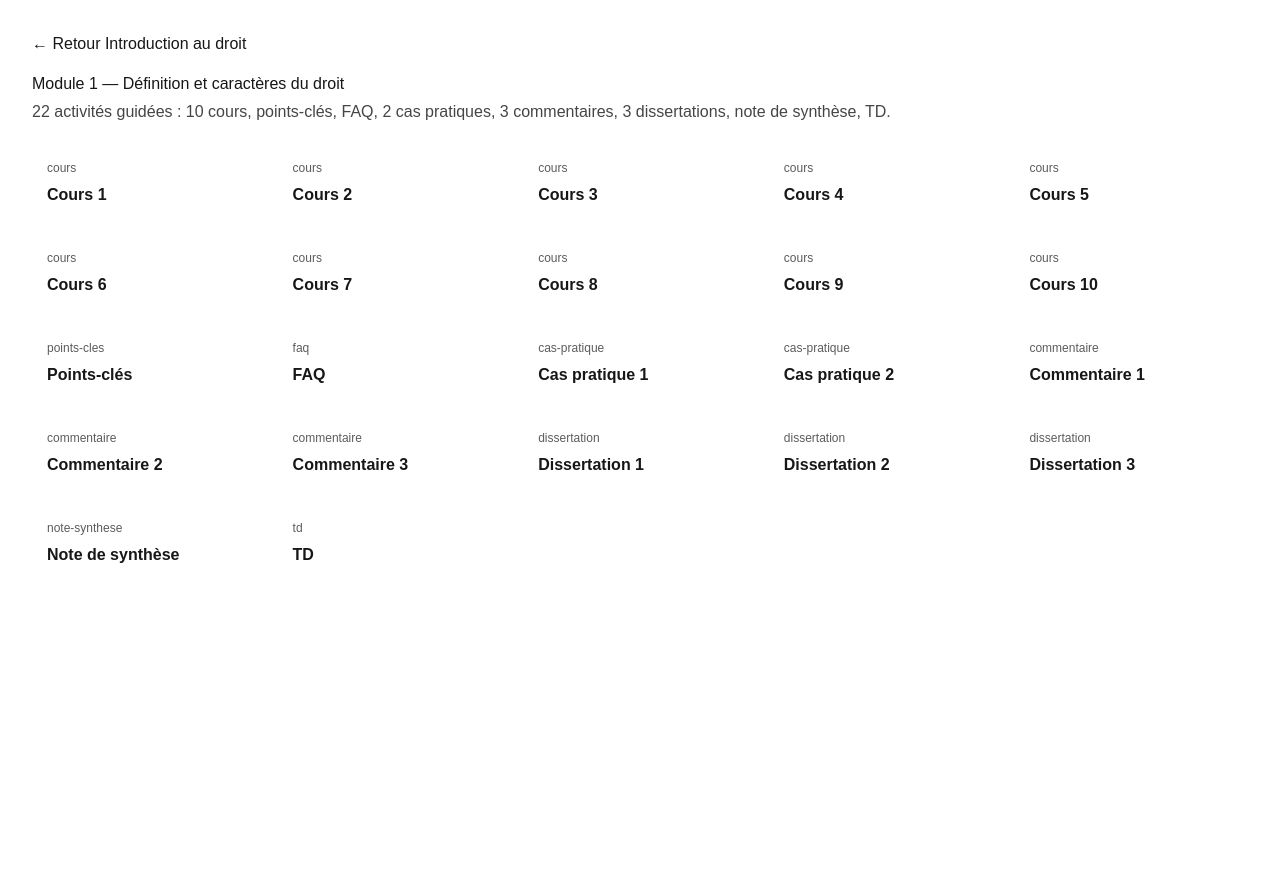
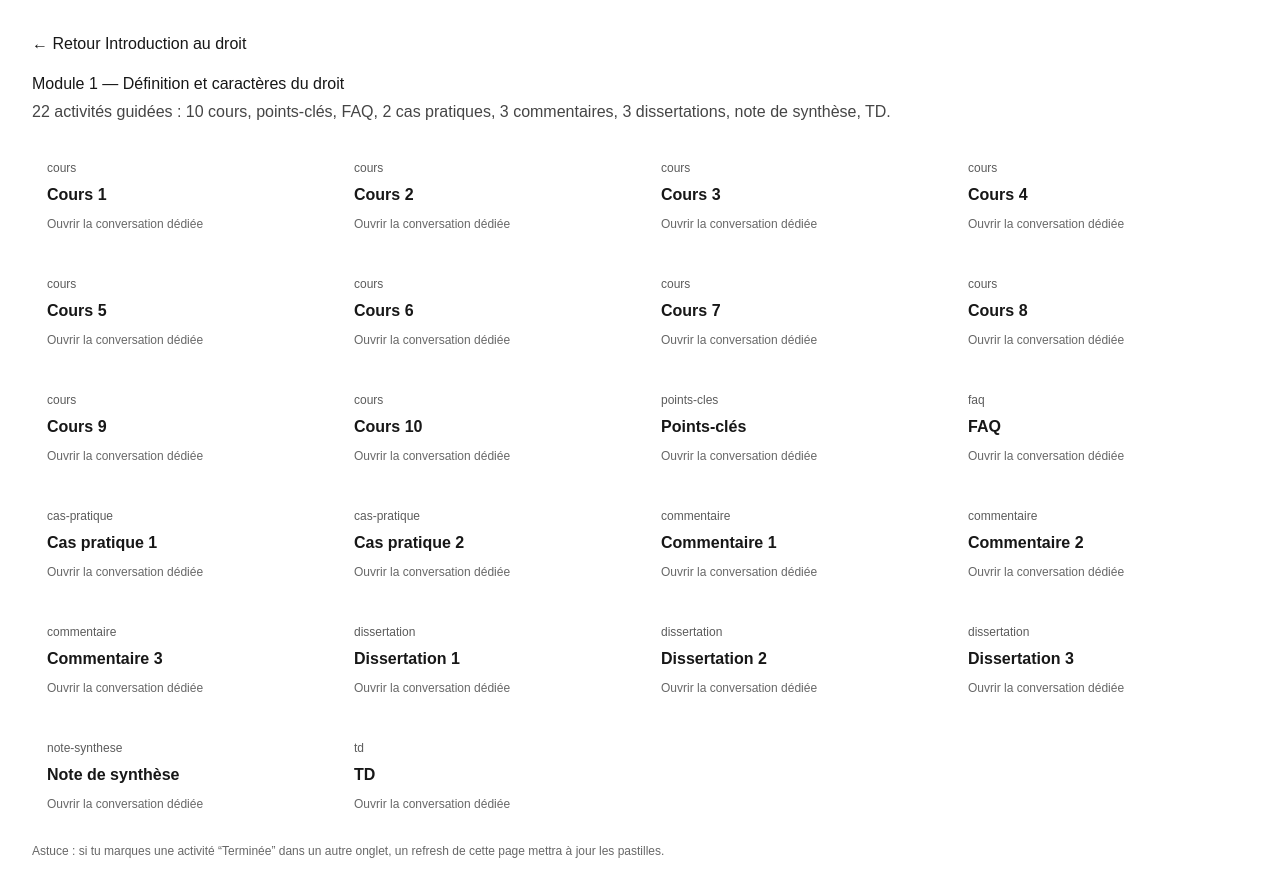
Before and after one commit to d2me-89/amelys-aws-mvp, a Next.js app: page /app/matieres/introduction-au-droit/modules/module-01-definition-et-caracteres-du-droit in a window 1280 px wide. Before the commit the page ends 800 px from the top, so only its background shows below. Built offline with nearby package versions, Linux system fonts and the light colour scheme.

Commit message:
show done badges on module page (localStorage)

```diff
--- a/app/(platform)/app/matieres/introduction-au-droit/modules/module-01-definition-et-caracteres-du-droit/page.tsx
+++ b/app/(platform)/app/matieres/introduction-au-droit/modules/module-01-definition-et-caracteres-du-droit/page.tsx
@@ -1,4 +1,7 @@
+"use client";
+
 import Link from "next/link";
+import { useEffect, useMemo, useState } from "react";
 
 type Prompt = {
   slug: string;
@@ -14,6 +17,9 @@ type Prompt = {
     | "td";
 };
 
+// -----------------------------------------------------------------------------
+// Constantes métier (slug du module + liste des 22 activités)
+// -----------------------------------------------------------------------------
 const moduleSlug = "module-01-definition-et-caracteres-du-droit";
 
 const prompts: Prompt[] = [
@@ -23,9 +29,7 @@ const prompts: Prompt[] = [
     label: `Cours ${i + 1}`,
     kind: "cours" as const,
   })),
-  // 1 points-clés
   { slug: "points-cles", label: "Points-clés", kind: "points-cles" },
-  // 1 faq
   { slug: "faq", label: "FAQ", kind: "faq" },
   // 2 cas pratiques
   ...Array.from({ length: 2 }).map((_, i) => ({
@@ -45,56 +49,142 @@ const prompts: Prompt[] = [
     label: `Dissertation ${i + 1}`,
     kind: "dissertation" as const,
   })),
-  // 1 note de synthèse
   { slug: "note-de-synthese", label: "Note de synthèse", kind: "note-synthese" },
-  // 1 TD
   { slug: "td", label: "TD", kind: "td" },
 ];
 
+// -----------------------------------------------------------------------------
+// Convention d'ID : la conversation est unique par (matière + module + prompt)
+// -> exactement la même convention que sur la page prompt et la page conversation
+// -----------------------------------------------------------------------------
+function conversationIdFor(promptSlug: string) {
+  return `intro-droit-${moduleSlug}-${promptSlug}`;
+}
+
+// Clé localStorage utilisée pour le statut "Terminée" (identique à la page chat)
+function doneKey(conversationId: string) {
+  return `amelys:done:${conversationId}`;
+}
+
 export default function Module1Page() {
+  // -----------------------------------------------------------------------------
+  // État local : map { promptSlug -> true/false } pour savoir si chaque activité est terminée
+  // -----------------------------------------------------------------------------
+  const [doneMap, setDoneMap] = useState<Record<string, boolean>>({});
+
+  // -----------------------------------------------------------------------------
+  // Chargement : on lit localStorage pour chaque prompt
+  // (au montage de la page, puis on pourra recharger si besoin)
+  // -----------------------------------------------------------------------------
+  useEffect(() => {
+    const nextMap: Record<string, boolean> = {};
+
+    for (const p of prompts) {
+      const convId = conversationIdFor(p.slug);
+
+      try {
+        // "true" => terminé ; sinon pas terminé
+        nextMap[p.slug] = localStorage.getItem(doneKey(convId)) === "true";
+      } catch {
+        // si localStorage est indispo, on considère "non terminé"
+        nextMap[p.slug] = false;
+      }
+    }
+
+    setDoneMap(nextMap);
+  }, []);
+
+  // -----------------------------------------------------------------------------
+  // Pour éviter de recalculer 100 fois des strings d'URL à chaque rendu
+  // -----------------------------------------------------------------------------
+  const basePath = useMemo(() => {
+    return `/app/matieres/introduction-au-droit/modules/${moduleSlug}`;
+  }, []);
+
   return (
     <main style={{ padding: "2rem", fontFamily: "sans-serif" }}>
+      {/* Navigation */}
       <div style={{ marginBottom: "1rem" }}>
         <Link href="/app/matieres/introduction-au-droit">
           ← Retour Introduction au droit
         </Link>
       </div>
 
+      {/* Titre module */}
       <h1 style={{ marginBottom: "0.25rem" }}>
         Module 1 — Définition et caractères du droit
       </h1>
-
       <p style={{ marginTop: 0, opacity: 0.8 }}>
-        22 activités guidées : 10 cours, points-clés, FAQ, 2 cas pratiques,
-        3 commentaires, 3 dissertations, note de synthèse, TD.
+        22 activités guidées : 10 cours, points-clés, FAQ, 2 cas pratiques, 3 commentaires,
+        3 dissertations, note de synthèse, TD.
       </p>
 
+      {/* Grille des 22 boutons */}
       <div
         style={{
           display: "grid",
-          gridTemplateColumns: "repeat(auto-fit, minmax(220px, 1fr))",
+          gridTemplateColumns: "repeat(auto-fit, minmax(240px, 1fr))",
           gap: "12px",
           marginTop: "1.25rem",
         }}
       >
-        {prompts.map((p) => (
+        {prompts.map((p) => {
+          const isDone = doneMap[p.slug] === true;
+
+          return (
             <Link
               key={p.slug}
-            href={`/app/matieres/introduction-au-droit/modules/${moduleSlug}/prompts/${p.slug}`}
+              href={`${basePath}/prompts/${p.slug}`}
               style={{
                 border: "1px solid rgba(255,255,255,0.15)",
                 borderRadius: 14,
                 padding: 14,
                 textDecoration: "none",
                 color: "inherit",
+                position: "relative",
               }}
             >
+              {/* Pastille "Terminée" (verte) */}
+              {isDone && (
+                <span
+                  style={{
+                    position: "absolute",
+                    top: 10,
+                    right: 10,
+                    fontSize: 12,
+                    fontWeight: 800,
+                    padding: "4px 10px",
+                    borderRadius: 999,
+                    border: "1px solid rgba(0, 255, 150, 0.4)",
+                    background: "rgba(0, 255, 150, 0.12)",
+                  }}
+                >
+                  ✅ Terminée
+                </span>
+              )}
+
+              {/* Type (cours / faq / etc.) */}
               <div style={{ fontSize: 12, opacity: 0.7, marginBottom: 6 }}>
                 {p.kind}
               </div>
-            <div style={{ fontWeight: 600 }}>{p.label}</div>
+
+              {/* Libellé */}
+              <div style={{ fontWeight: 700 }}>{p.label}</div>
+
+              {/* Micro-indication (optionnelle) */}
+              <div style={{ fontSize: 12, opacity: 0.65, marginTop: 8 }}>
+                Ouvrir la conversation dédiée
+              </div>
             </Link>
-        ))}
+          );
+        })}
+      </div>
+
+      {/* Note : si tu veux une mise à jour "live" sans refresh :
+          on pourra ajouter un bouton "Rafraîchir" ou un event listener "storage". */}
+      <div style={{ marginTop: 14, fontSize: 12, opacity: 0.65 }}>
+        Astuce : si tu marques une activité “Terminée” dans un autre onglet, un refresh
+        de cette page mettra à jour les pastilles.
       </div>
     </main>
   );
```
Lines whose indentation alone changed are shown as unchanged.
